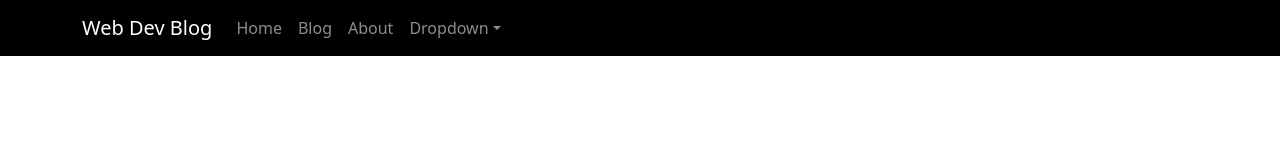
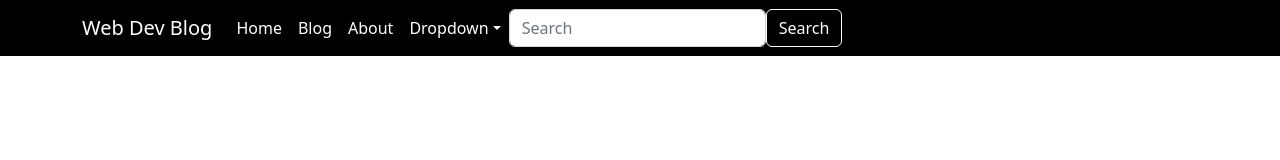
Before and after one commit to k-shiman/BootstrapWebsite, a website: page index.html in a window 1280 px wide. Drawn offline with nearby package versions, Linux system fonts and the light colour scheme.

Commit message:
added header

```diff
--- a/index.html
+++ b/index.html
@@ -40,6 +40,10 @@ integrity="sha384-rbsA2VBKQhggwzxH7pPCaAqO46MgnOM80zW1RWuH61DGLwZJEdK2Kadq2F9CUG
                             </ul>
                         </li>
                     </ul>
+                    <form action="#" class="d-flex">
+                        <input type="Search" placeholder="Search" class="form-control mr-2">
+                        <button type="submit" class="btn btn-outline-dark">Search</button>
+                    </form>
                 </div>
             </div>
 
--- a/style.css
+++ b/style.css
@@ -0,0 +1,14 @@
+.navbar-dark .navbar-nav .nav-link {
+    color: #fff;
+}
+.navbar-dark .navbar-nav .nav-link:hover {
+    color: hsl(0, 2%, 12%);
+}
+.btn-outline-dark {
+    color: #fff;
+    border-color: #fff;
+}
+.btn-outline-dark:hover {
+    background-color: hsl(0, 2%, 12%);
+    border-color: #fff;
+}
```
